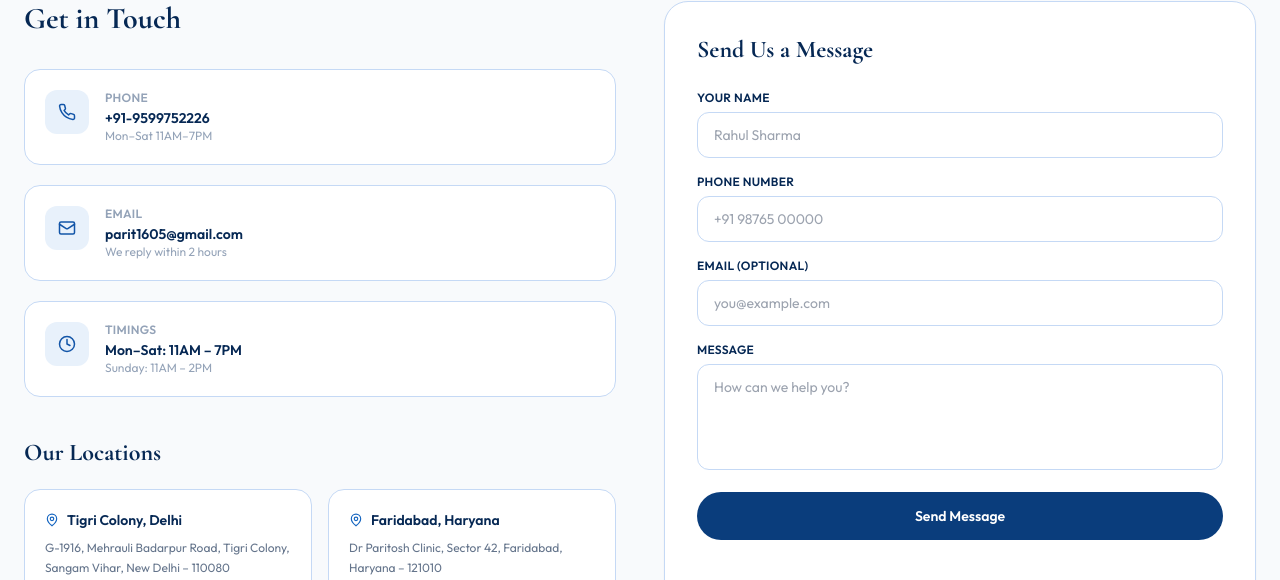
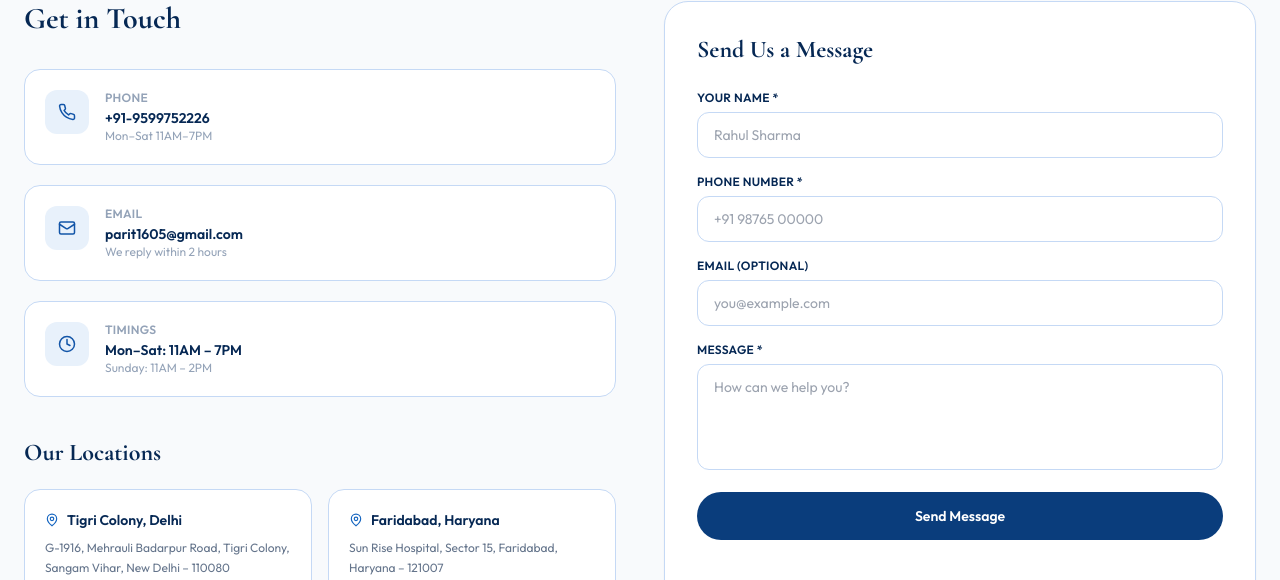
Before and after one commit to Adarsh0503/PrarthnaClinicWeb, a Next.js app in the folder prarthna-clinic/frontend/: page /contact in a window 1280 px wide. Shown: the part 372-952 px from the top of the page. Built offline with nearby package versions, Linux system fonts and the light colour scheme; no server answers.

Commit message:
feat: working contact form with email notification

```diff
--- a/prarthna-clinic/frontend/src/app/contact/page.tsx
+++ b/prarthna-clinic/frontend/src/app/contact/page.tsx
@@ -1,6 +1,44 @@
+'use client'
+
+import { useState } from 'react'
 import { MapPin, Phone, Mail, Clock } from 'lucide-react'
+import toast from 'react-hot-toast'
+
+const API = process.env.NEXT_PUBLIC_API_URL || 'http://localhost:8080'
 
 export default function ContactPage() {
+  const [loading, setLoading] = useState(false)
+  const [submitted, setSubmitted] = useState(false)
+  const [form, setForm] = useState({ name: '', phone: '', email: '', message: '' })
+
+  const handleChange = (e: React.ChangeEvent<HTMLInputElement | HTMLTextAreaElement>) => {
+    setForm(prev => ({ ...prev, [e.target.name]: e.target.value }))
+  }
+
+  const handleSubmit = async (e: React.FormEvent) => {
+    e.preventDefault()
+    if (!form.name || !form.phone || !form.message) {
+      toast.error('Please fill in name, phone and message')
+      return
+    }
+    setLoading(true)
+    try {
+      await fetch(`${API}/api/contact`, {
+        method: 'POST',
+        headers: { 'Content-Type': 'application/json' },
+        body: JSON.stringify(form),
+      })
+      setSubmitted(true)
+      toast.success('Message sent! We\'ll get back to you soon.')
+    } catch {
+      // Even if API fails, show success — email might still work
+      setSubmitted(true)
+      toast.success('Message sent! We\'ll get back to you soon.')
+    } finally {
+      setLoading(false)
+    }
+  }
+
   return (
     <div className="min-h-screen bg-slate-50">
       <div className="bg-blue-800 py-16 px-6 text-center text-white">
@@ -15,9 +53,9 @@ export default function ContactPage() {
           <h2 className="font-serif text-3xl font-bold text-blue-900 mb-8">Get in Touch</h2>
           <div className="flex flex-col gap-5 mb-10">
             {[
-              { icon: Phone, label: 'Phone',      val: '+91-9599752226',       sub: 'Mon–Sat 11AM–7PM' },
-              { icon: Mail,  label: 'Email',      val: 'parit1605@gmail.com',  sub: 'We reply within 2 hours' },
-              { icon: Clock, label: 'Timings',    val: 'Mon–Sat: 11AM – 7PM',   sub: 'Sunday: 11AM – 2PM' },
+              { icon: Phone, label: 'Phone',   val: '+91-9599752226',      sub: 'Mon–Sat 11AM–7PM' },
+              { icon: Mail,  label: 'Email',   val: 'parit1605@gmail.com', sub: 'We reply within 2 hours' },
+              { icon: Clock, label: 'Timings', val: 'Mon–Sat: 11AM – 7PM', sub: 'Sunday: 11AM – 2PM' },
             ].map(({ icon: Icon, label, val, sub }) => (
               <div key={label} className="flex items-start gap-4 bg-white border border-blue-100 rounded-2xl p-5">
                 <div className="w-11 h-11 bg-blue-50 rounded-xl flex items-center justify-center shrink-0">
@@ -38,12 +76,12 @@ export default function ContactPage() {
               {
                 name: 'Tigri Colony, Delhi',
                 addr: 'G-1916, Mehrauli Badarpur Road, Tigri Colony, Sangam Vihar, New Delhi – 110080',
-                href: 'https://www.google.com/maps/place/PRARTHNA+MULTISPECIALITY+CLINIC+-+A+Complete+Dental+And+Health+Care/@28.512448,77.2366677,17z/data=!3m1!4b1!4m6!3m5!1s0x390ce19f191f9de1:0x50c5424cbe369a03!8m2!3d28.5124433!4d77.2392426!16s%2Fg%2F1pp2v0h2p?entry=ttu&g_ep=EgoyMDI2MDMyNC4wIKXMDSoASAFQAw%3D%3D',
+                href: 'https://www.google.com/maps/place/PRARTHNA+MULTISPECIALITY+CLINIC',
               },
               {
                 name: 'Faridabad, Haryana',
-                addr: 'Dr Paritosh Clinic, Sector 42, Faridabad, Haryana – 121010',
-                href: 'https://www.google.com/maps/place/Dr+Paritosh+Clinic/@28.4626721,77.2964705,17z/data=!3m1!4b1!4m6!3m5!1s0x390ce7ea1b0f42b1:0x4856b2f162be034a!8m2!3d28.4626674!4d77.2990454!16s%2Fg%2F11hdsxyx49?entry=ttu&g_ep=EgoyMDI2MDMyNC4wIKXMDSoASAFQAw%3D%3D',
+                addr: 'Sun Rise Hospital, Sector 15, Faridabad, Haryana – 121007',
+                href: 'https://maps.app.goo.gl/YvacsNo75eUMf6647',
               },
             ].map(({ name, addr, href }) => (
               <div key={name} className="bg-white border border-blue-100 rounded-2xl p-5">
@@ -60,28 +98,45 @@ export default function ContactPage() {
           </div>
         </div>
 
-        {/* Quick contact form */}
+        {/* Contact form */}
         <div className="bg-white border border-blue-100 rounded-3xl p-8 shadow-sm">
           <h2 className="font-serif text-2xl font-bold text-blue-900 mb-6">Send Us a Message</h2>
-          <form className="space-y-4">
+
+          {submitted ? (
+            <div className="text-center py-12">
+              <div className="text-5xl mb-4">✅</div>
+              <h3 className="font-serif text-xl font-bold text-blue-900 mb-2">Message Sent!</h3>
+              <p className="text-slate-500 text-sm mb-6">We'll get back to you within 2 hours via call or WhatsApp.</p>
+              <button
+                onClick={() => { setSubmitted(false); setForm({ name: '', phone: '', email: '', message: '' }) }}
+                className="btn-outline text-sm px-6 py-2"
+              >
+                Send Another Message
+              </button>
+            </div>
+          ) : (
+            <form onSubmit={handleSubmit} className="space-y-4">
               <div>
-              <label className="label">Your Name</label>
-              <input type="text" placeholder="Rahul Sharma" className="input-field" />
+                <label className="label">Your Name *</label>
+                <input name="name" value={form.name} onChange={handleChange} type="text" placeholder="Rahul Sharma" className="input-field" />
               </div>
               <div>
-              <label className="label">Phone Number</label>
-              <input type="tel" placeholder="+91 98765 00000" className="input-field" />
+                <label className="label">Phone Number *</label>
+                <input name="phone" value={form.phone} onChange={handleChange} type="tel" placeholder="+91 98765 00000" className="input-field" />
               </div>
               <div>
                 <label className="label">Email (optional)</label>
-              <input type="email" placeholder="you@example.com" className="input-field" />
+                <input name="email" value={form.email} onChange={handleChange} type="email" placeholder="you@example.com" className="input-field" />
               </div>
               <div>
-              <label className="label">Message</label>
-              <textarea rows={4} placeholder="How can we help you?" className="input-field resize-none" />
+                <label className="label">Message *</label>
+                <textarea name="message" value={form.message} onChange={handleChange} rows={4} placeholder="How can we help you?" className="input-field resize-none" />
               </div>
-            <button type="submit" className="btn-primary w-full py-3.5">Send Message</button>
+              <button type="submit" disabled={loading} className="btn-primary w-full py-3.5 disabled:opacity-60">
+                {loading ? 'Sending...' : 'Send Message'}
+              </button>
             </form>
+          )}
         </div>
       </div>
     </div>
```
Lines whose indentation alone changed are shown as unchanged.
